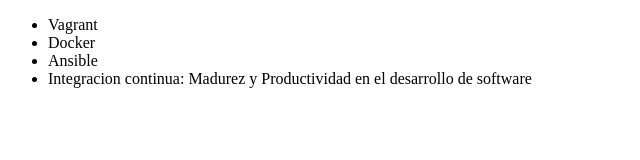
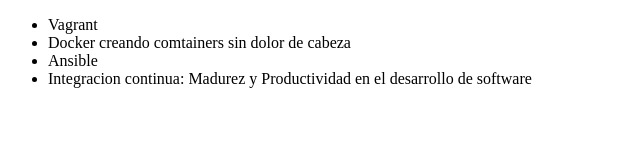
Before and after one commit to jluis419/luisgit, a plain HTML site: page index.html in a window 1280 px wide. Shown: the whole page, without its empty margins (0-640 px from the left). Drawn offline with Linux system fonts and the light colour scheme.

Commit message:
Corriendo nombre de curso dockers

```diff
--- a/index.html
+++ b/index.html
@@ -7,7 +7,7 @@
 <body>
      <ul>
          <li> Vagrant </li>
-         <li> Docker </li>
+         <li> Docker creando comtainers sin dolor de cabeza </li>
          <li> Ansible </li>
          <li> Integracion continua: Madurez y Productividad en el desarrollo de software</li>
      </ul>
```
